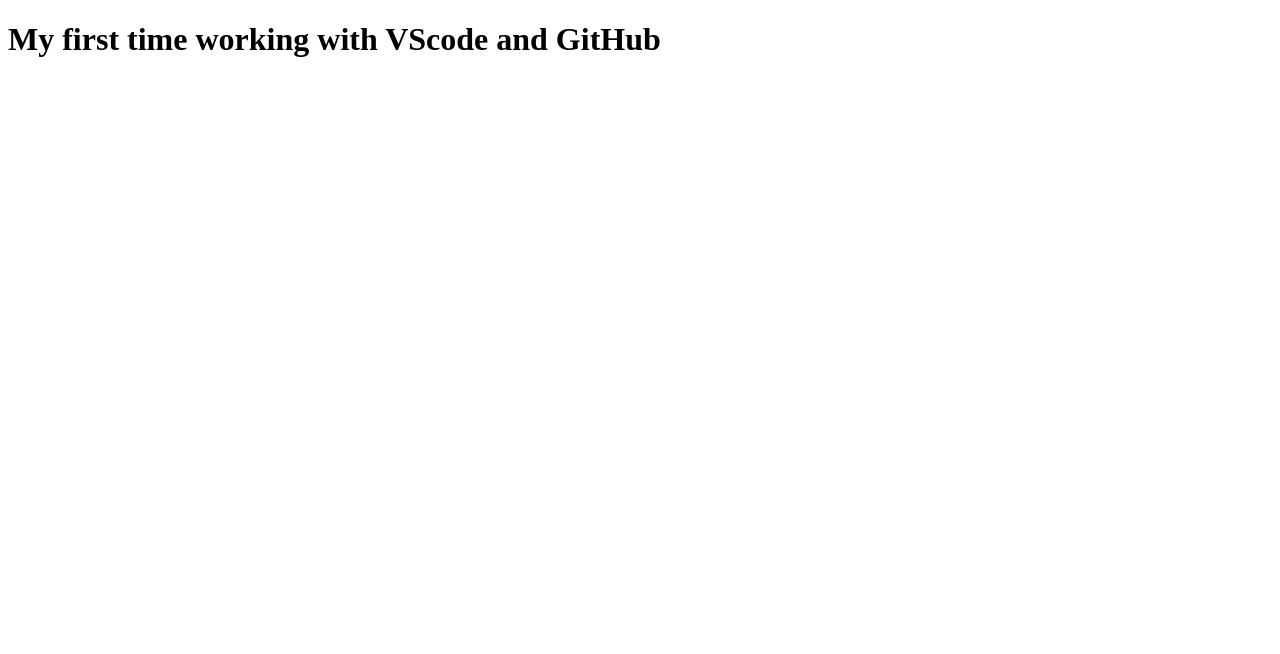
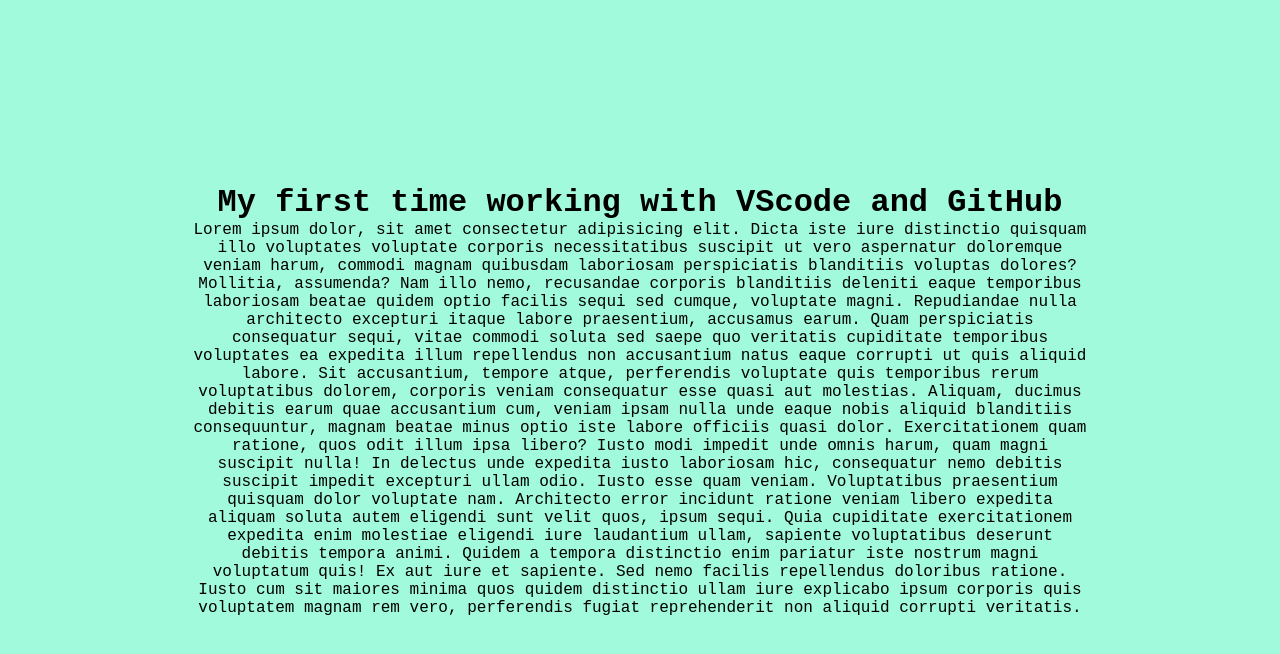
Before and after one commit to Oustaa/E-comerce-WebSite-lego, a plain HTML site: page index.html in a window 1280 px wide. Drawn offline with Linux system fonts and the light colour scheme.

Commit message:
Update index.html

```diff
--- a/index.html
+++ b/index.html
@@ -6,10 +6,44 @@
     <meta http-equiv="X-UA-Compatible" content="IE=edge">
     <meta name="viewport" content="width=device-width, initial-scale=1.0">
     <title>Working with gitHub</title>
+    <style>
+        body {
+            background-color: rgb(161, 250, 220);
+        }
+
+        * {
+            font-family: 'Courier New', Courier, monospace;
+            padding: 0;
+            margin: 0;
+            box-sizing: border-box;
+        }
+
+        div {
+            width: 900px;
+            margin: 0 auto;
+            height: 100vh;
+            display: flex;
+            flex-direction: column;
+            align-items: center;
+            justify-content: center;
+            text-align: center;
+        }
+    </style>
 </head>
 
 <body>
-    <h1>My first time working with VScode and GitHub</h1>
+    <div class="">
+        <h1>My first time working with VScode and GitHub</h1>
+        <p>Lorem ipsum dolor, sit amet consectetur adipisicing elit. Dicta iste iure distinctio quisquam illo voluptates voluptate corporis necessitatibus suscipit ut vero aspernatur doloremque veniam harum, commodi magnam quibusdam laboriosam perspiciatis
+            blanditiis voluptas dolores? Mollitia, assumenda? Nam illo nemo, recusandae corporis blanditiis deleniti eaque temporibus laboriosam beatae quidem optio facilis sequi sed cumque, voluptate magni. Repudiandae nulla architecto excepturi itaque
+            labore praesentium, accusamus earum. Quam perspiciatis consequatur sequi, vitae commodi soluta sed saepe quo veritatis cupiditate temporibus voluptates ea expedita illum repellendus non accusantium natus eaque corrupti ut quis aliquid labore.
+            Sit accusantium, tempore atque, perferendis voluptate quis temporibus rerum voluptatibus dolorem, corporis veniam consequatur esse quasi aut molestias. Aliquam, ducimus debitis earum quae accusantium cum, veniam ipsam nulla unde eaque nobis
+            aliquid blanditiis consequuntur, magnam beatae minus optio iste labore officiis quasi dolor. Exercitationem quam ratione, quos odit illum ipsa libero? Iusto modi impedit unde omnis harum, quam magni suscipit nulla! In delectus unde expedita
+            iusto laboriosam hic, consequatur nemo debitis suscipit impedit excepturi ullam odio. Iusto esse quam veniam. Voluptatibus praesentium quisquam dolor voluptate nam. Architecto error incidunt ratione veniam libero expedita aliquam soluta autem
+            eligendi sunt velit quos, ipsum sequi. Quia cupiditate exercitationem expedita enim molestiae eligendi iure laudantium ullam, sapiente voluptatibus deserunt debitis tempora animi. Quidem a tempora distinctio enim pariatur iste nostrum magni
+            voluptatum quis! Ex aut iure et sapiente. Sed nemo facilis repellendus doloribus ratione. Iusto cum sit maiores minima quos quidem distinctio ullam iure explicabo ipsum corporis quis voluptatem magnam rem vero, perferendis fugiat reprehenderit
+            non aliquid corrupti veritatis.</p>
+    </div>
 </body>
 
 </html>
```
